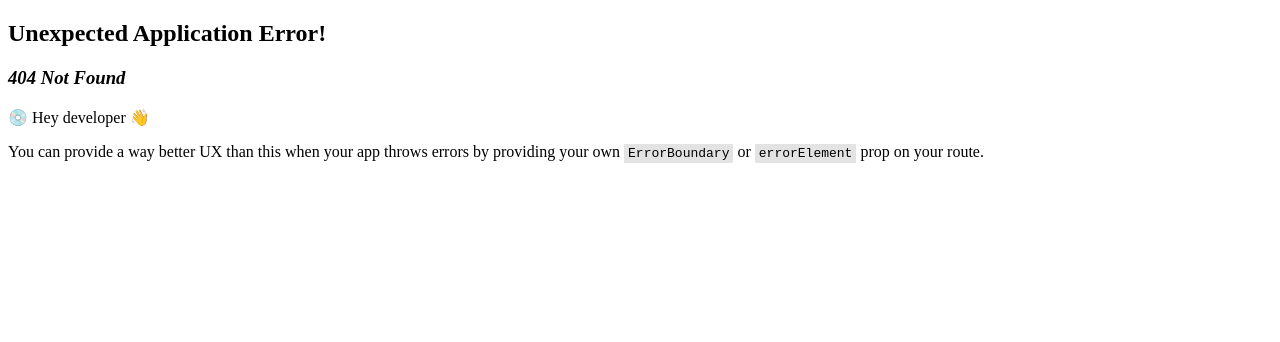
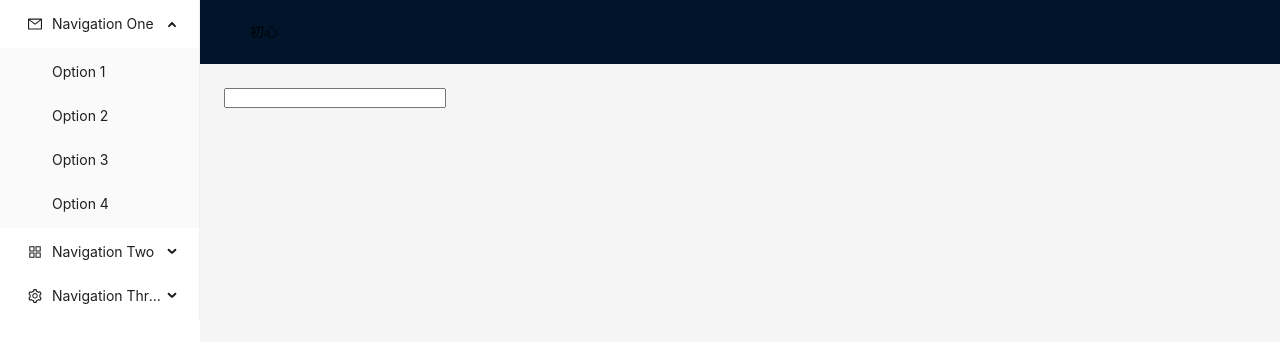
Before and after one commit to chuxin-cs/react-admin, a React (Vite) app: page /search in a window 1280 px wide. Before the commit this address had no page. Shown: the top 342 px of the page. Built offline with nearby package versions, Linux system fonts and the light colour scheme.

Commit message:
feat: 【antd】Layout init

```diff
--- a/package.json
+++ b/package.json
@@ -9,6 +9,7 @@
     "preview": "vite preview"
   },
   "dependencies": {
+    "@ant-design/icons": "^5.0.1",
     "ahooks": "^3.7.6",
     "antd": "^5.3.3",
     "axios": "^1.3.4",
--- /dev/null
+++ b/src/App.tsx
@@ -0,0 +1,84 @@
+import React, {useState} from 'react';
+import {AppstoreOutlined, MailOutlined, SettingOutlined} from '@ant-design/icons';
+import type {MenuProps} from 'antd';
+import {Menu, Layout} from 'antd';
+
+const {Header, Sider, Content} = Layout;
+
+type MenuItem = Required<MenuProps>['items'][number];
+
+function getItem(
+    label: React.ReactNode,
+    key: React.Key,
+    icon?: React.ReactNode,
+    children?: MenuItem[],
+    type?: 'group',
+): MenuItem {
+    return {
+        key,
+        icon,
+        children,
+        label,
+        type,
+    } as MenuItem;
+}
+
+const items: MenuItem[] = [
+    getItem('Navigation One', 'sub1', <MailOutlined/>, [
+        getItem('Option 1', '1'),
+        getItem('Option 2', '2'),
+        getItem('Option 3', '3'),
+        getItem('Option 4', '4'),
+    ]),
+    getItem('Navigation Two', 'sub2', <AppstoreOutlined/>, [
+        getItem('Option 5', '5'),
+        getItem('Option 6', '6'),
+        getItem('Submenu', 'sub3', null, [getItem('Option 7', '7'), getItem('Option 8', '8')]),
+    ]),
+    getItem('Navigation Three', 'sub4', <SettingOutlined/>, [
+        getItem('Option 9', '9'),
+        getItem('Option 10', '10'),
+        getItem('Option 11', '11'),
+        getItem('Option 12', '12'),
+    ]),
+];
+
+// submenu keys of first level
+const rootSubmenuKeys = ['sub1', 'sub2', 'sub4'];
+
+const App: React.FC = (props: any) => {
+    const [openKeys, setOpenKeys] = useState(['sub1']);
+
+    const onOpenChange: MenuProps['onOpenChange'] = (keys) => {
+        const latestOpenKey = keys.find((key) => openKeys.indexOf(key) === -1);
+        if (rootSubmenuKeys.indexOf(latestOpenKey!) === -1) {
+            setOpenKeys(keys);
+        } else {
+            setOpenKeys(latestOpenKey ? [latestOpenKey] : []);
+        }
+    };
+
+    return (
+        <Layout>
+            <Sider theme={'light'}>
+                <Menu
+                    mode="inline"
+                    openKeys={openKeys}
+                    onOpenChange={onOpenChange}
+                    style={{width: 200}}
+                    items={items}
+                />
+            </Sider>
+            <Layout>
+                <Header>
+                    <div>初心</div>
+                </Header>
+                <Content>
+                   <div style={{ margin:"24px" }}> {props.children}</div>
+                </Content>
+            </Layout>
+        </Layout>
+    );
+};
+
+export default App;
--- a/src/main.tsx
+++ b/src/main.tsx
@@ -1,11 +1,31 @@
 import React from 'react'
 import ReactDOM from 'react-dom/client'
+
+import App from './App';
+
+// antd
+import {ConfigProvider} from 'antd';
+import zhCN from 'antd/locale/zh_CN';
+import 'antd/dist/reset.css';
+
 
 // 路由
 import router from './router';
 import {RouterProvider} from 'react-router-dom'
 
+
+// index.css
+import "./styles/index.css"
+
+
+// 挂载
 const root = ReactDOM.createRoot(document.getElementById('root') as HTMLElement);
+
 root.render(
-    <RouterProvider router={router}/>
+    <ConfigProvider locale={zhCN}>
+        {/*@ts-ignore*/}
+        <App>
+            <RouterProvider router={router}/>
+        </App>
+    </ConfigProvider>
 )
--- /dev/null
+++ b/src/pages/Search/List/SearchList.tsx
@@ -0,0 +1,28 @@
+import type {FC} from 'react'
+
+interface IProps {
+    url: string
+}
+
+const SearchList = (props: IProps) => {
+
+    const urlList = [
+        {parentId: null, id: '1', name: 'Vue'}
+    ]
+
+
+    return (
+        <>
+            <ul>
+                {
+
+                }
+                <li>
+
+                </li>
+            </ul>
+        </>
+    )
+}
+
+export default SearchList;
--- /dev/null
+++ b/src/pages/Search/index.tsx
@@ -0,0 +1,30 @@
+import type {FC} from 'react';
+import {useState} from 'react';
+import SearchList from "./List/SearchList";
+
+
+const Search: FC = () => {
+
+    const [url, setUrl] = useState<string>('')
+
+    const handleChange = (e: any) => {
+        setUrl(e.target.value)
+    }
+
+    return (
+        <>
+            <div>
+                <input
+                    value={url}
+                    onChange={(e) => handleChange(e)}
+                />
+            </div>
+
+            <div>
+                <SearchList url={url}></SearchList>
+            </div>
+        </>
+    )
+}
+
+export default Search;
--- a/src/router/routes.tsx
+++ b/src/router/routes.tsx
@@ -2,6 +2,7 @@ import Home from "../pages/Home";
 import TodoList from "../pages/TodoList";
 import Cart from "../pages/Cart";
 import Demo from "../pages/Demo";
+import Search from "../pages/Search";
 
 const routes = [
     {
@@ -19,6 +20,10 @@ const routes = [
     {
         path: "/demo",
         element: <Demo />
+    },
+    {
+        path: "/search",
+        element: <Search />
     }
 ];
 
--- /dev/null
+++ b/src/styles/index.css
@@ -0,0 +1,16 @@
+* {
+    margin: 0;
+    padding: 0;
+    list-style: none;
+}
+
+#root, .app {
+    height: 100%;
+    width: 100%;
+}
+
+.ant-layout {
+    display: flex;
+    width: 100%;
+    min-height: 100%;
+}
```
Also changed, not shown: 1 other file (tests, documents, lock files or other folders).
